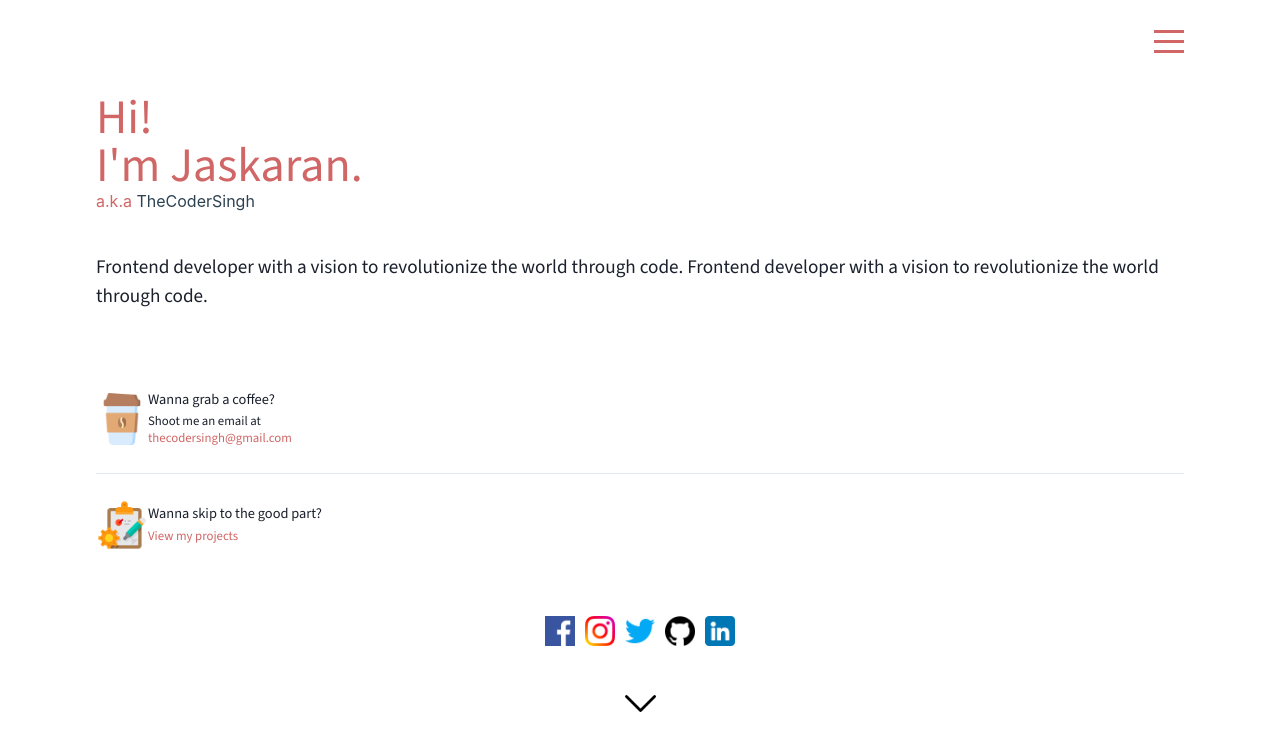
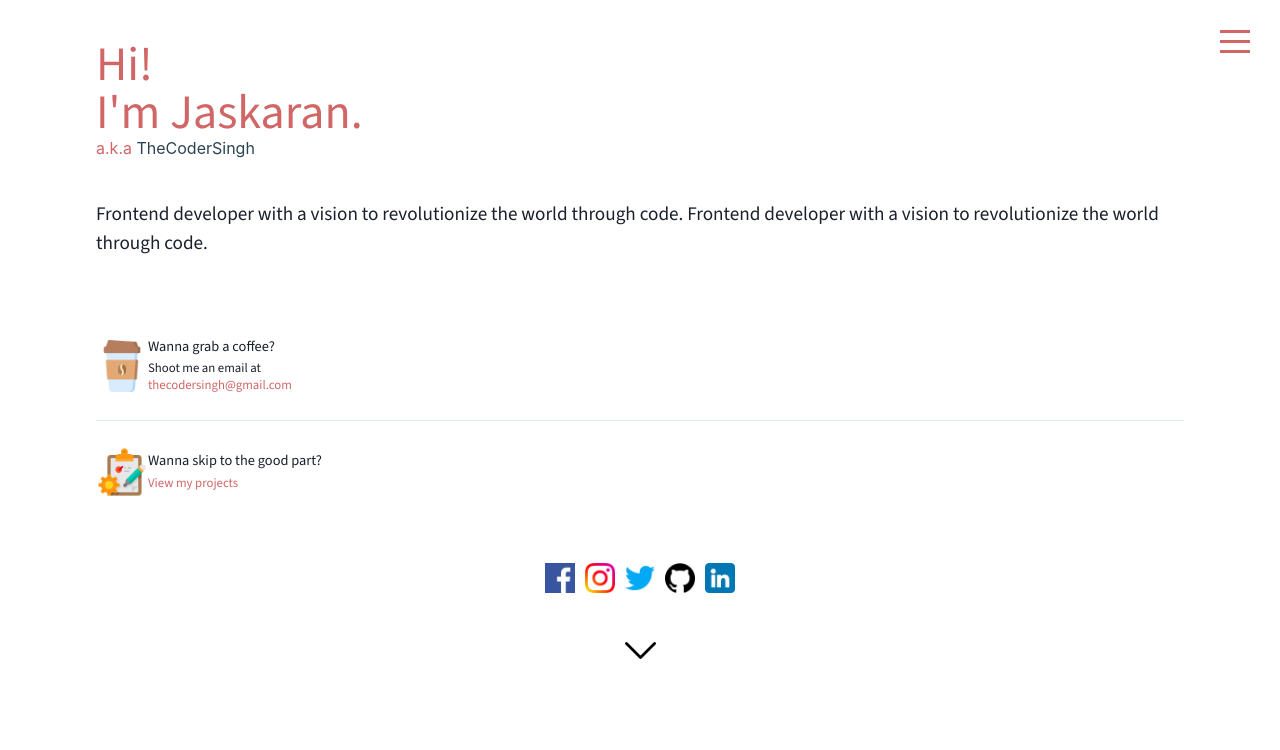
Before and after one commit to TheCoderSingh/dev-portfolio, a React (Create React App) app: page / in a window 1280 px wide. Shown: the top 750 px of the page. Built offline with nearby package versions, Linux system fonts and the light colour scheme.

Commit message:
Set fixed menu

```diff
--- a/src/App.js
+++ b/src/App.js
@@ -1,12 +1,18 @@
-import { Box, Heading } from "@chakra-ui/react";
+import { Box } from "@chakra-ui/react";
 
 import "./App.scss";
+import Menu from "./components/Menu";
 import Home from "./pages/Home";
+import Projects from "./pages/Projects";
 
 function App() {
 	return (
 		<Box className="App">
+			<Box className="inner">
+				<Menu />
+			</Box>
 			<Home />
+			<Projects />
 		</Box>
 	);
 }
--- a/src/pages/Home.jsx
+++ b/src/pages/Home.jsx
@@ -15,7 +15,6 @@ const Home = () => {
 	return (
 		<Box className="intro">
 			<Box className="inner">
-				<Menu />
 				<Box className="intro-title">
 					<Heading as="h2">Hi!</Heading>
 					<Heading as="h2">I'm Jaskaran.</Heading>
--- a/src/styles/menu.scss
+++ b/src/styles/menu.scss
@@ -1,14 +1,16 @@
 @import "colors.scss";
 
 .menu {
-	width: 30px;
-	margin-left: auto;
+	position: fixed;
+	top: 0;
 	padding-top: 30px;
-	display: block;
+	right: 30px;
 
 	hr {
 		margin-bottom: 7px;
 		border-top-width: 3px;
 		border-color: $primary;
+		width: 30px;
+		margin-left: auto;
 	}
 }
```
